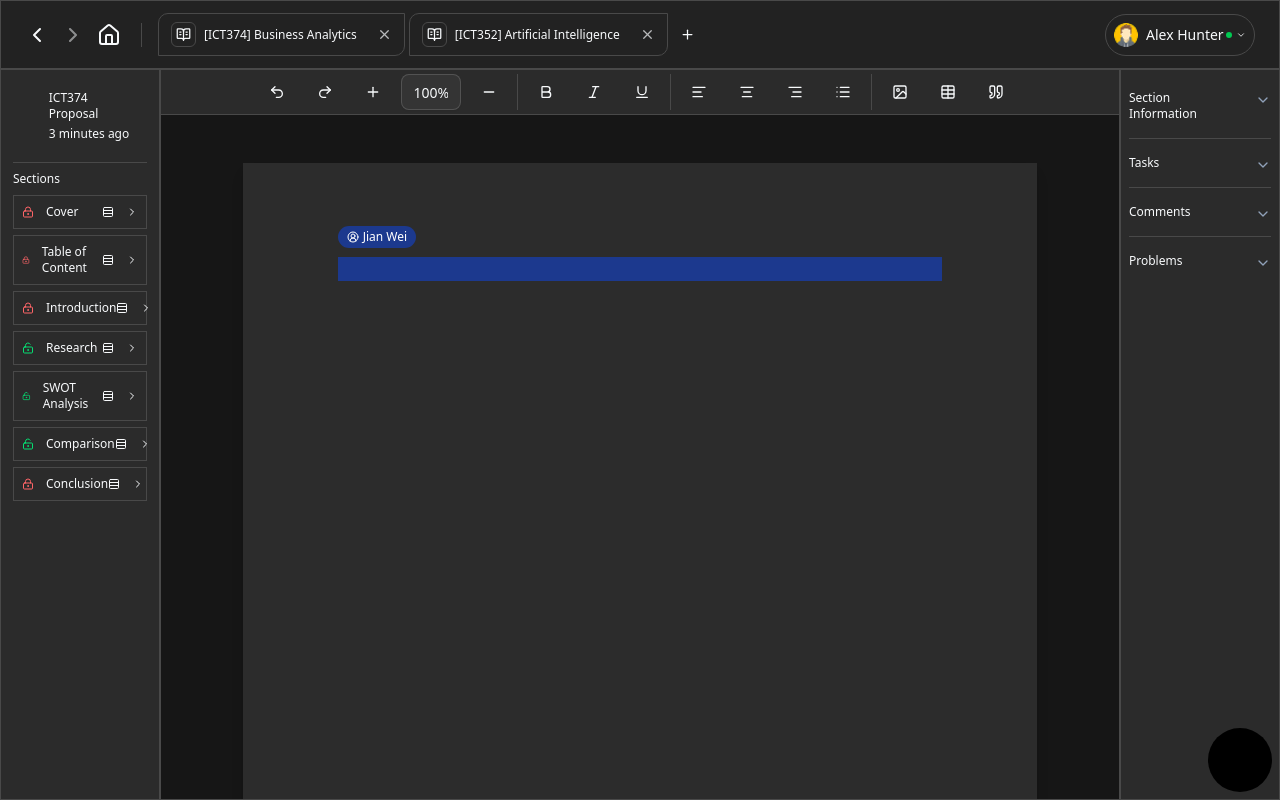
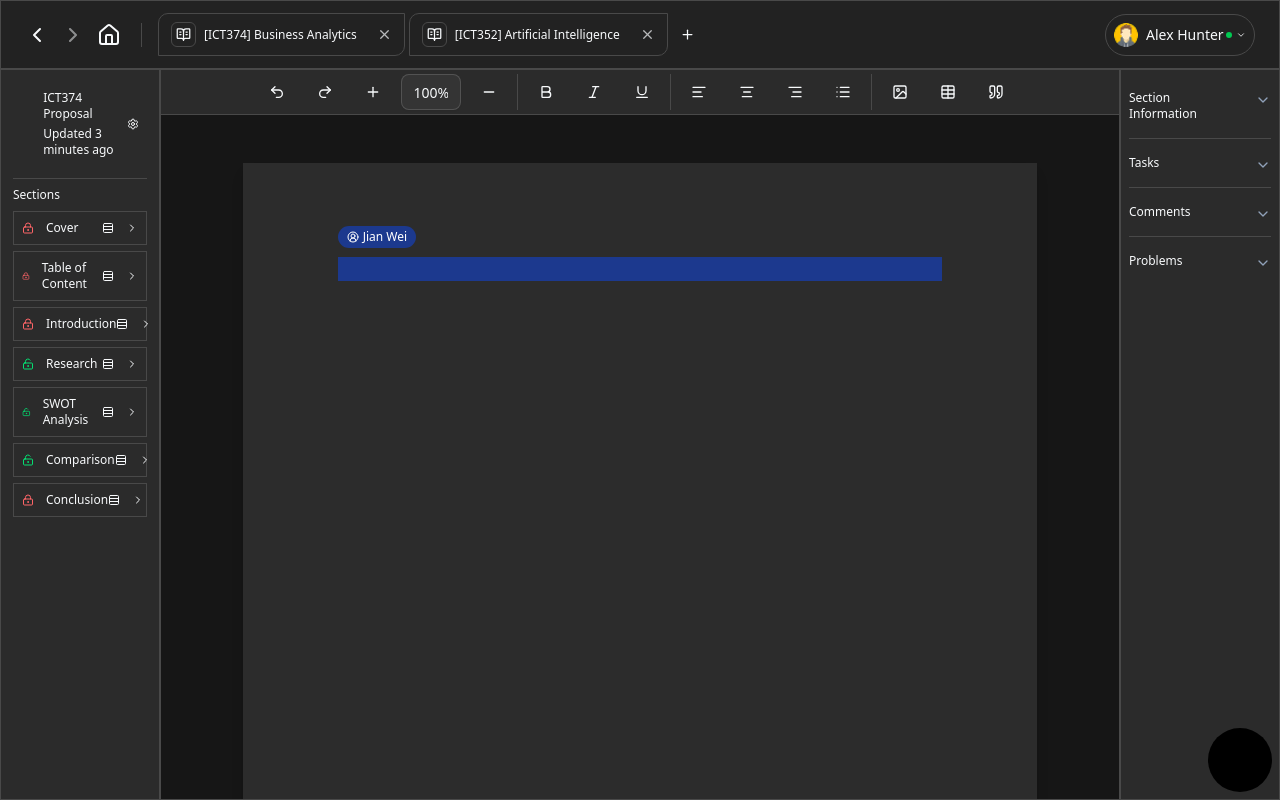
Before and after one commit to XoraForge/collab-web, a Next.js app: page /dashboard/test in a window 1280 px wide. Built offline with nearby package versions, Linux system fonts and the light colour scheme; some icons are missing.

Commit message:
refactor: remove unwanted comments and imports

```diff
--- a/components/project/document/DocumentLayout.tsx
+++ b/components/project/document/DocumentLayout.tsx
@@ -7,6 +7,7 @@ import AdjustableSections from "./layout/AdjustableSections";
 import Icon from "@/components/ui/icon";
 import { useEffect } from "react";
 import { useSidebarContext } from "@/lib/SidebarContext";
+import { Settings } from "lucide-react";
 
 export default function DocumentLayout() {
   const { setIsSidebarVisible } = useSidebarContext();
@@ -24,8 +25,11 @@ export default function DocumentLayout() {
             <Icon icon="icon-park-outline:word" />
             <div className="flex flex-col gap-y-1">
               <h1 className="text-xs font-medium">ICT374 Proposal</h1>
-              <p className="text-xs">3 minutes ago</p>
+              <p className="text-xs">Updated 3 minutes ago</p>
             </div>
+          </div>
+          <div className="flex items-center gap-x-1">
+            <Settings className="size-3" />
           </div>
         </div>
         <div className="flex flex-col gap-y-2 py-2 border-t">
@@ -37,10 +41,8 @@ export default function DocumentLayout() {
       <div className="col-span-12 border flex flex-col relative">
         <MainHeader />
 
-        {/* Body?: Actual Document (Top) - Criteria (Word count, sentence, paragraph) - Description + Comments (Bottom) */}
         <div className="h-full flex flex-col flex-1">
           <Document />
-          {/* <Guidelines /> */}
         </div>
       </div>
       {/* Column 3: Properties (2) */}
--- a/components/project/document/header/MainHeader.tsx
+++ b/components/project/document/header/MainHeader.tsx
@@ -11,14 +11,10 @@ import {
   Italic,
   List,
   Minus,
-  MousePointer2,
   Plus,
   Quote,
   Redo2,
-  Search,
-  Settings,
   Table,
-  Text,
   Underline,
   Undo2,
 } from "lucide-react";
```
